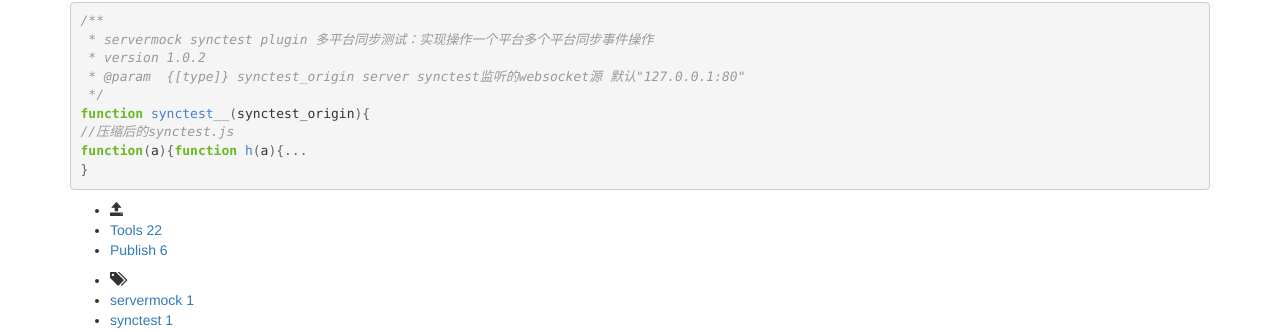
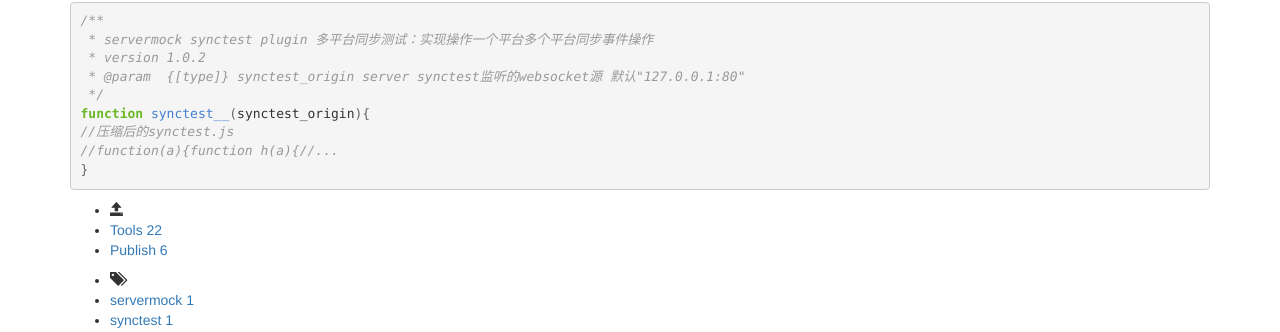
Before and after one commit to shalles/blog, a Jekyll site: the page built from _posts/publish/2015-10-25-git-synctest.md, in a window 1280 px wide and 900 px high, scrolled down 2350 px. Shown: the part 299-631 px from the top of the window. Built offline with Jekyll 4.4.1, drawn with Linux system fonts in a browser that asks for light colours; nearby versions of some CDN libraries; library files that are not in the unit come from our copies; Markdown is read by kramdown in place of the engine named in the settings.

````diff
--- a/_posts/publish/2015-10-25-git-synctest.md
+++ b/_posts/publish/2015-10-25-git-synctest.md
@@ -156,6 +156,6 @@ var wsServer = 'ws://{{ origin }}'
  */
 function synctest__(synctest_origin){
 //压缩后的synctest.js
-function(a){function h(a){...
+//function(a){function h(a){//...
 }
 ```
````
